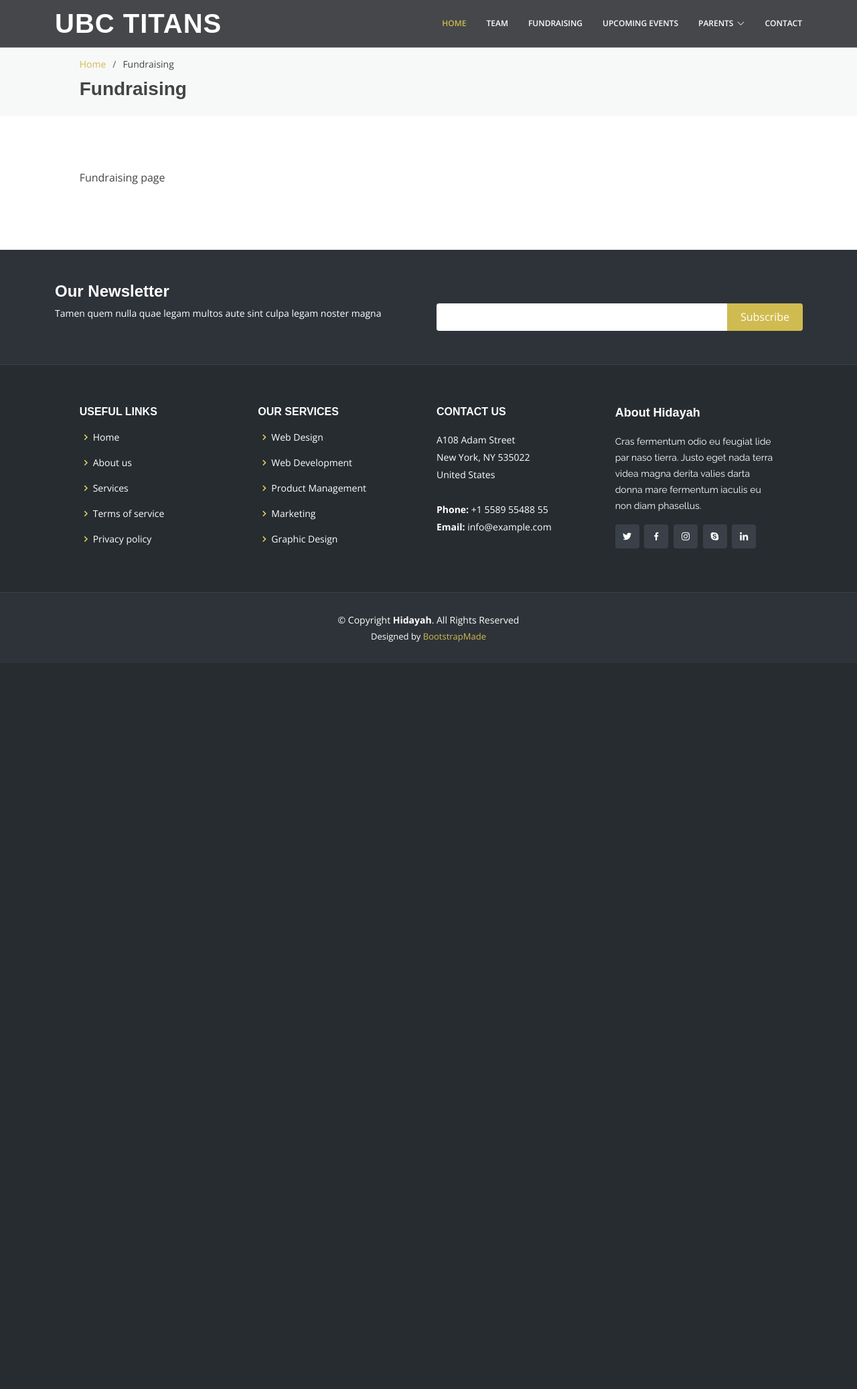
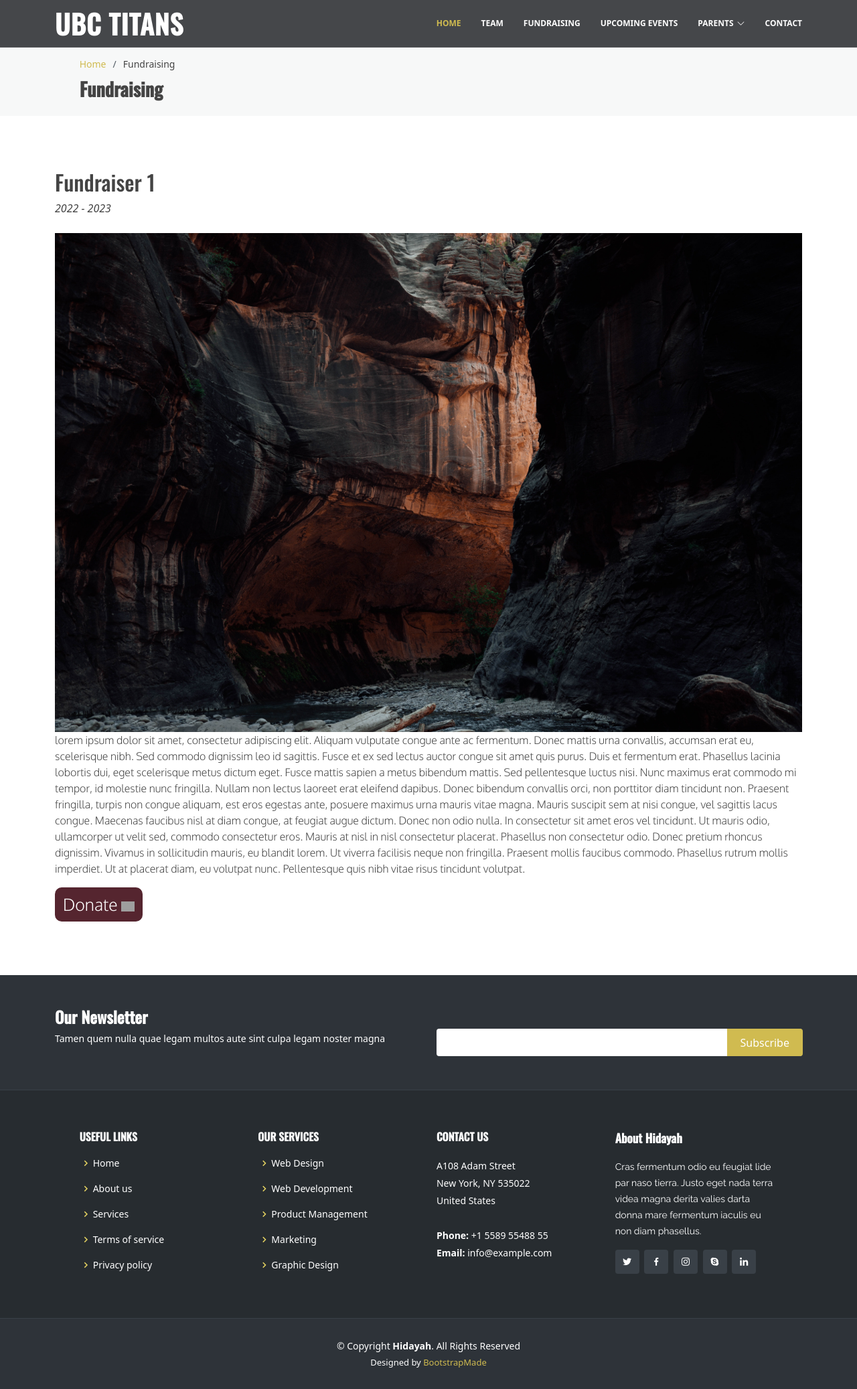
Before and after one commit to Thomas-Cottis-21/baseball_team, a PHP site: page /fundraising.html in a window 1280 px wide. Shown: the whole page at 67% size. Before the commit the page ends 959 px from the top, so only its background shows below. Run offline with PHP 8.4, Linux system fonts and the light colour scheme; grey boxes are pictures that could not be loaded.

Commit message:
started fundraising inner-html

```diff
--- a/assets/css/style.css
+++ b/assets/css/style.css
@@ -14,7 +14,7 @@ html,body {
     overflow-x: hidden;
 }
 body {
-	font-family: 'Open Sans', sans-serif;
+	/* font-family: 'Open Sans', sans-serif; */
 	color: #444444;
     overflow: hidden;
 }
@@ -1007,6 +1007,10 @@ section {
 /*--------------------------------------------------------------
 # Fundraising
 --------------------------------------------------------------*/
+
+/* fundraising main page */
+
+
 #fundraising .fundraising-container {
     display: flex;
     flex-direction: column;
@@ -1032,6 +1036,44 @@ section {
     }
 }
 
+/* Fundraising inner html */
+
+#fundraising-page .indiv-fundraiser-container {
+    display: flex;
+    flex-direction: column;
+}
+#fundraising-page .indiv-fundraiser-container .header {
+    margin: 0px 0px 25px 0px;
+}
+#fundraising-page .indiv-fundraiser-container .header .subtitle {
+    font-style: italic;
+}
+#fundraising-page .indiv-fundraiser-container .img img {
+    width: 100%;
+}
+#fundraising-page .indiv-fundraiser-container .content p {
+    font-family: "Oxygen", sans-serif;
+}
+#fundraising-page .indiv-fundraiser-container .donate button {
+    padding: 5px 10px 5px 10px;
+    border: 2px solid transparent;
+    border-radius: 10px;
+    background-color: #55252f;
+    color: white;
+    font-family: "Oxygen", sans-serif;
+    font-size: 25px;
+    transition: ease-in-out;
+    transition-duration: .2s;
+}
+#fundraising-page .indiv-fundraiser-container .donate button:hover {
+    border: 2px solid #55252f;
+    border-radius: 10px;
+    background-color: transparent;
+    color: #55252f;
+}
+#fundraising-page .indiv-fundraiser-container .donate span img {
+    width: 20px;
+}
 /*--------------------------------------------------------------
 # Contact
 --------------------------------------------------------------*/
--- a/assets/js/main.js
+++ b/assets/js/main.js
@@ -93,6 +93,8 @@
 	/**
 	 * Back to top button
 	 */
+    if (window.location.pathname == "/index.html") {
+
         let backtotop = select('.back-to-top');
         let eventsModal = document.getElementById("events-overflow");
         if (backtotop) {
@@ -108,6 +110,8 @@
             window.addEventListener('load', toggleBacktotop);
             onscroll(document, toggleBacktotop);
             onscroll(eventsModal, toggleBacktotop);
+        }
+
     }
 
 	/**
@@ -241,6 +245,7 @@
 })();
 
 /* Events overflow modal */
+if (window.location.pathname == "/index.html") {
 
     const eventContainer = document.getElementById("events-container");
 
@@ -285,3 +290,22 @@
 
         eventContainer.appendChild(noEventsMessage);
     }
+
+}
+
+if (window.location.pathname == "/fundraising.html") {
+
+    const donate = document.getElementById("button-donate");
+    const imgElement = document.getElementById("donate-img");
+
+        donate.addEventListener("mouseenter", () => {
+            console.log("im entering");
+            imgElement.src = "/assets/icons/right-arrow-maroon.png";
+        })
+
+        donate.addEventListener("mouseleave", () => {
+            console.log("im leaving");
+            imgElement.src = "/assets/icons/right-arrow.png";
+        })
+
+}
--- a/fundraising.html
+++ b/fundraising.html
@@ -15,7 +15,7 @@
 
 <!-- Google Fonts -->
 <link
-    href="https://fonts.googleapis.com/css?family=Open+Sans:300,300i,400,400i,600,600i,700,700i|Raleway:300,300i,400,400i,500,500i,600,600i,700,700i|Poppins:300,300i,400,400i,500,500i,600,600i,700,700i"
+    href="https://fonts.googleapis.com/css?family=Open+Sans:300,300i,400,400i,600,600i,700,700i|Raleway:300,300i,400,400i,500,500i,600,600i,700,700i|Poppins:300,300i,400,400i,500,500i,600,600i,700,700i|Oswald:wght@500|Oxygen:wght@300"
     rel="stylesheet">
 
 <!-- Vendor CSS Files -->
@@ -121,18 +121,42 @@
             </div>
         </section><!-- End Breadcrumbs -->
 
-        <section class="inner-page">
-            <div class="container-fluid">
-
-                <div class="row justify-content-center">
-                    <div class="col-xl-10">
-                        <div class="row">
-                            <p>
-                                Fundraising page
-                            </p>
+        <section class="inner-page" id="fundraising-page">
+            <div class="container">
+                <div class="indiv-fundraiser-container">
+                    <div class="header">
+                        <div class="title">
+                            <h2>Fundraiser 1</h2>
+                        </div>
+                        <div class="subtitle">
+                            2022 - 2023
                         </div>
                     </div>
+                    <div class="img">
+                        <img src="/assets/img/fundraising/loren-cutler-ReXultROeIE-unsplash.jpg" alt="img">
+                    </div>
+                    <div class="content">
+                        <p>lorem ipsum dolor sit amet, consectetur adipiscing elit. Aliquam vulputate congue ante ac fermentum. Donec mattis urna
+                        convallis, accumsan erat eu, scelerisque nibh. Sed commodo dignissim leo id sagittis. Fusce et ex sed lectus auctor
+                        congue sit amet quis purus. Duis et fermentum erat. Phasellus lacinia lobortis dui, eget scelerisque metus dictum eget.
+                        Fusce mattis sapien a metus bibendum mattis. Sed pellentesque luctus nisi.
+
+                        Nunc maximus erat commodo mi tempor, id molestie nunc fringilla. Nullam non lectus laoreet erat eleifend dapibus. Donec
+                        bibendum convallis orci, non porttitor diam tincidunt non. Praesent fringilla, turpis non congue aliquam, est eros
+                        egestas ante, posuere maximus urna mauris vitae magna. Mauris suscipit sem at nisi congue, vel sagittis lacus congue.
+                        Maecenas faucibus nisl at diam congue, at feugiat augue dictum. Donec non odio nulla. In consectetur sit amet eros vel
+                        tincidunt. Ut mauris odio, ullamcorper ut velit sed, commodo consectetur eros.
+
+                        Mauris at nisl in nisl consectetur placerat. Phasellus non consectetur odio. Donec pretium rhoncus dignissim. Vivamus in
+                        sollicitudin mauris, eu blandit lorem. Ut viverra facilisis neque non fringilla. Praesent mollis faucibus commodo.
+                        Phasellus rutrum mollis imperdiet. Ut at placerat diam, eu volutpat nunc. Pellentesque quis nibh vitae risus tincidunt
+                        volutpat.</p>
+                    </div>
+                    <div class="donate">
+                        <button id="button-donate">Donate <span><img src="/assets/icons/chevron.png" id="donate-img" alt=""></span></button>
+                    </div>
                 </div>
+            </div>
         </section>
 
     </main><!-- End #main -->
--- a/index.html
+++ b/index.html
@@ -16,7 +16,7 @@
 
 		<!-- Google Fonts -->
 		<link
-			href="https://fonts.googleapis.com/css?family=Open+Sans:300,300i,400,400i,600,600i,700,700i|Raleway:300,300i,400,400i,500,500i,600,600i,700,700i|Poppins:300,300i,400,400i,500,500i,600,600i,700,700i|Oswald:wght@500"
+			href="https://fonts.googleapis.com/css?family=Open+Sans:300,300i,400,400i,600,600i,700,700i|Raleway:300,300i,400,400i,500,500i,600,600i,700,700i|Poppins:300,300i,400,400i,500,500i,600,600i,700,700i|Oswald:wght@500|Oxygen:wght@200"
 			rel="stylesheet"
 		/>
 
@@ -567,7 +567,7 @@
                         <div class="card">
                             <img src="/assets/img/fundraising/loren-cutler-ReXultROeIE-unsplash.jpg" class="card-img-top" alt="...">
                             <div class="card-body">
-                                <h5 class="card-title">Fundraiser 1</h5>
+                                <h3 class="card-title">Fundraiser 1</h3>
                                 <p class="card-text">Some quick example text to build on the card title and make up the bulk of the card's content.</p>
                                 <p>This is where you'll write about what this particular fundraiser is and some minor details about how people / parents can help out.</p>
                             </div>
@@ -584,7 +584,7 @@
                         <div class="card">
                             <img src="/assets/img/fundraising/kyle-glenn-gHwDURuSafI-unsplash.jpg" class="card-img-top" alt="...">
                             <div class="card-body">
-                                <h5 class="card-title">Another Fundraiser</h5>
+                                <h3 class="card-title">Another Fundraiser</h3>
                                 <p class="card-text">Some quick example text to build on the card title and make up the bulk of the card's
                                     content.</p>
                             </div>
```
Also changed, not shown: assets/icons/right-arrow-maroon.png (added), changelog.txt. Lines whose indentation alone changed are shown as unchanged.
